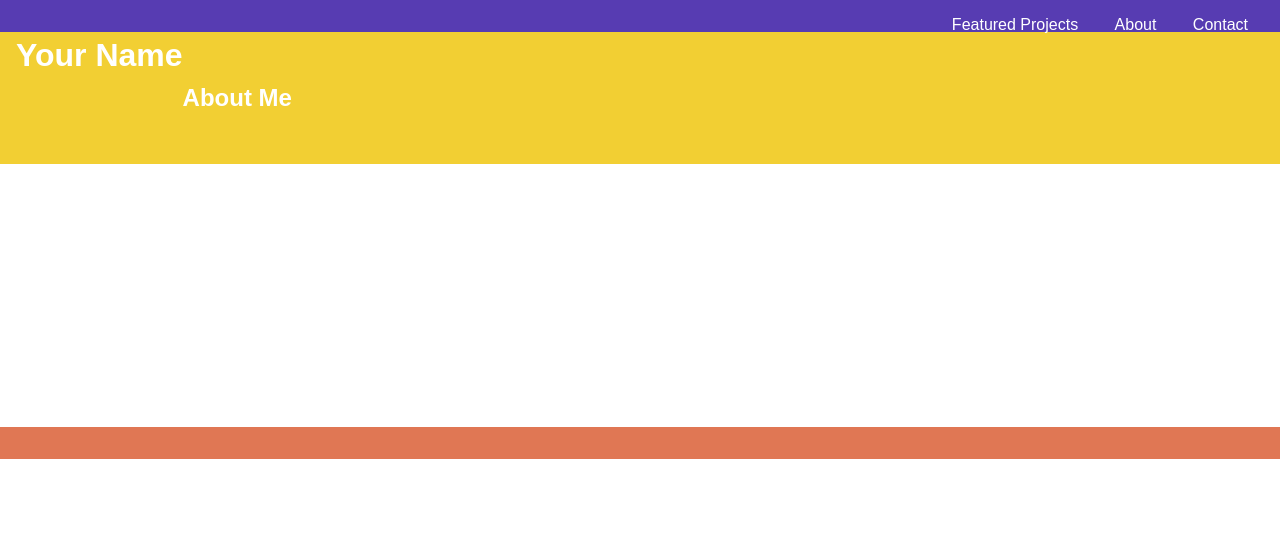
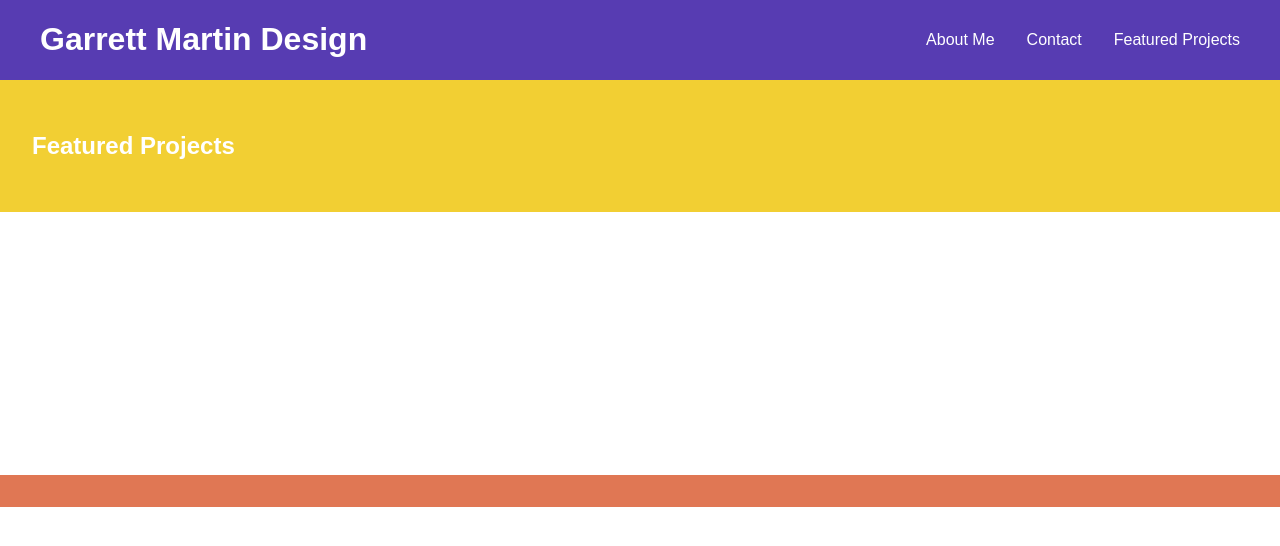
Before and after one commit to garrettmartindesign/garrettMartinDesign, a plain HTML site: page index.html in a window 1280 px wide. Drawn offline with Linux system fonts and the light colour scheme.

```diff
--- a/index.html
+++ b/index.html
@@ -8,29 +8,26 @@
 </head>
 <body>
     <header>
-        <div id="logo">
-            <h1>Your Name</h1>
-        </div>
-        <div id="nav">
-            <nav>
-                <a href="#about">Featured Projects</a>
-                <a href="#projects">About</a>
-                <a href="#contact">Contact</a>
-            </nav>
-        </div>
+        <div id="logo"> <h1>Garrett Martin Design</h1> </div>
+
+        <nav>
+            <div><a href="#about">Featured Projects</a></div>
+            <div><a href="#projects">Contact</a></div>
+            <div><a href="#about">About Me</a></div>
+        </nav>
     </header>
 
     <main>
-        <section id="about">
-            <h2>About Me</h2>
-            </section>
-
-        <section id="projects">
+        <section id="featuredProjects">
             <h2>Featured Projects</h2>
             </section>
 
         <section id="contact">
-            <h2>Let's Connect</h2>
+            <h2>Reach Out!</h2>
+            </section>
+
+        <section id="about">
+            <h2>About Me</h2>
             </section>
     </main>
 
--- a/stylesheet.css
+++ b/stylesheet.css
@@ -1,7 +1,8 @@
 /* General Styling */
+
 body {
     font-family: 'Montserrat', sans-serif; /* Example modern font */
-    margin: 0;
+    margin: auto;
     color: #464646; /* Neutral color for text */
     background-color: #ffffff;
 }
@@ -9,34 +10,48 @@ body {
 header {
     background-color: #573CB2; /* Primary color */
     color: white;
-    padding: 1rem;
-    text-align: center;
+    display: flex;
+    align-items: center;
+    position: relative;
 }
-#logo {
-    float: left;
-}
+
 h1, h2 {
     color: white;
 }
 nav {
-    float: right;
+    position: absolute;
+    padding: 24px;
+    right: 0;
+}
+#logo {
+    padding-left: 40px;
+}
+nav div {
+    display: inline;
+
 }
 nav a {
     color: white;
     margin: 0 1rem;
     text-decoration: none;
+    float: right;
+
 }
 
 section {
     padding: 2rem;
 }
 
-/* Section Specific Styling (Example) */
-#about {
+/* Featured Projects */
+#featuredProjects {
     background-color: #f2cf33; /* Accent color */
 }
 
-/* ... add styles for projects and contact sections */
+/* About Me */
+
+/* Contact */
+
+/* Footer */
 
 footer {
     text-align: center;
```
